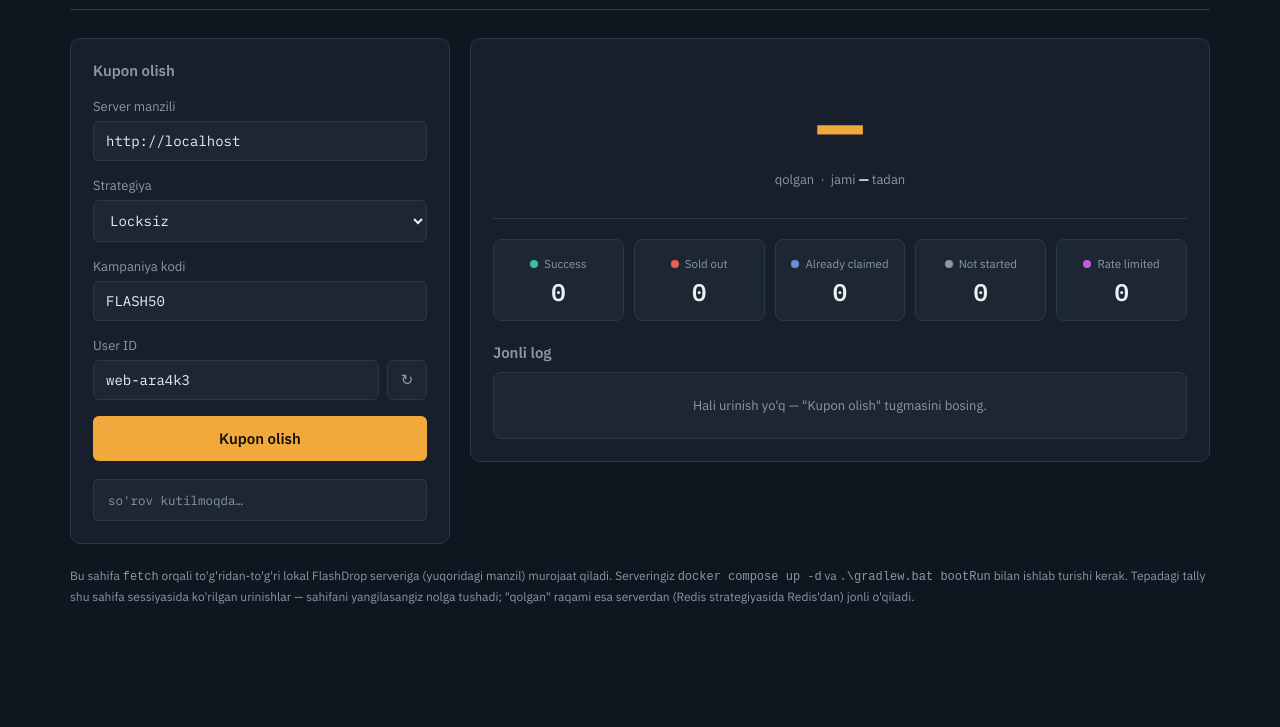
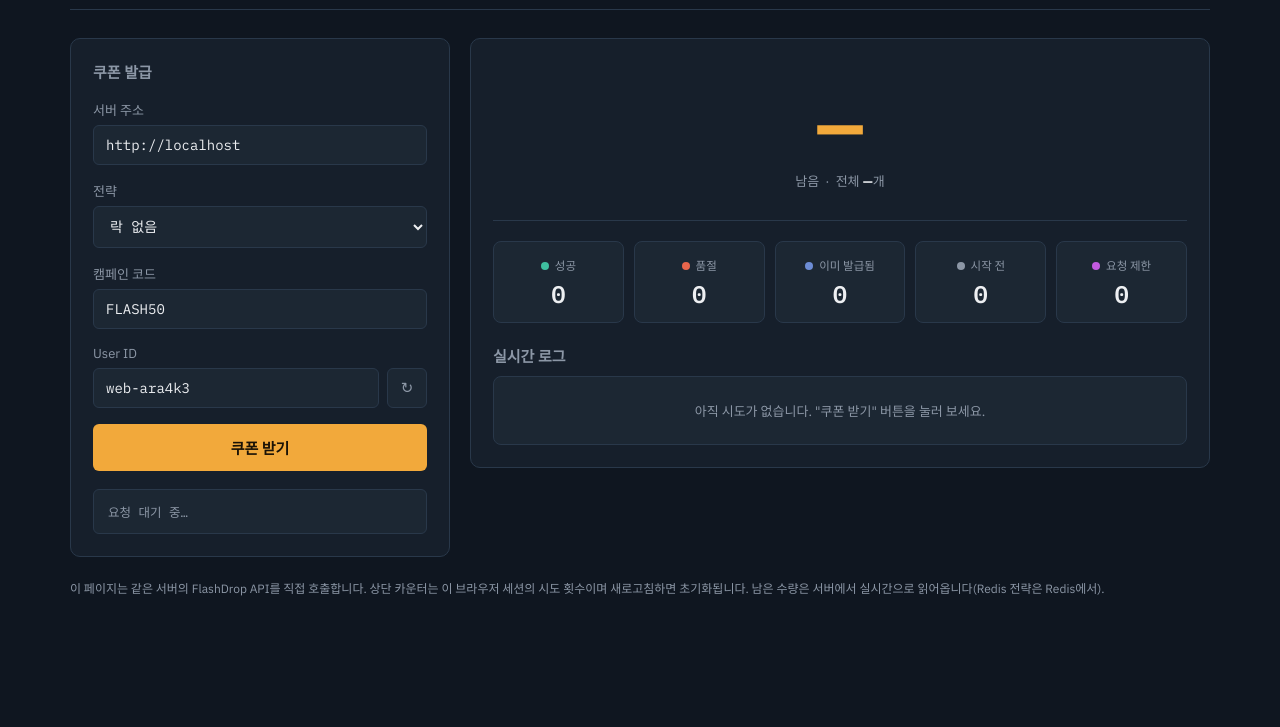
Before and after one commit to kicheol83/flashdrop, a plain HTML site: page frontend/index.html in a window 1280 px wide. Shown: the part 73-800 px from the top of the page. Drawn offline with Linux system fonts and the light colour scheme; no server answers.

Commit message:
feat(web): add ko/en/uz language switch with korean default

```diff
--- a/frontend/index.html
+++ b/frontend/index.html
@@ -1,10 +1,10 @@
 <!DOCTYPE html>
-<html lang="uz">
+<html lang="ko">
 <head>
 <meta charset="UTF-8">
 <meta name="viewport" content="width=device-width, initial-scale=1.0">
 <link rel="icon" type="image/svg+xml" href="favicon.svg">
-<title>FlashDrop — jonli konsol</title>
+<title>FlashDrop</title>
 <link rel="preconnect" href="https://fonts.googleapis.com">
 <link rel="preconnect" href="https://fonts.gstatic.com" crossorigin>
 <link href="https://fonts.googleapis.com/css2?family=IBM+Plex+Mono:wght@400;500;600;700&family=IBM+Plex+Sans:wght@400;500;600;700&display=swap" rel="stylesheet">
@@ -75,6 +75,39 @@
   }
 
   .status-pill b { color: var(--text); font-weight: 600; }
+
+  .header-right {
+    display: flex;
+    align-items: center;
+    gap: 12px;
+    flex-wrap: wrap;
+  }
+
+  .lang-switch {
+    display: flex;
+    border: 1px solid var(--border);
+    border-radius: 20px;
+    overflow: hidden;
+    background: var(--panel);
+  }
+
+  .lang-switch button {
+    font-family: var(--mono);
+    font-size: 12px;
+    font-weight: 600;
+    padding: 6px 12px;
+    border: none;
+    background: transparent;
+    color: var(--muted);
+    cursor: pointer;
+  }
+
+  .lang-switch button:hover { color: var(--text); }
+
+  .lang-switch button.active {
+    background: var(--accent);
+    color: var(--bg);
+  }
 
   .grid {
     display: grid;
@@ -349,33 +382,40 @@
 
   <header class="top">
     <div class="wordmark">FLASH<span>DROP</span></div>
-    <div class="status-pill">
-      <b id="pillCode">FLASH50</b> · <span id="pillStrategy">Locksiz</span>
+    <div class="header-right">
+      <div class="status-pill">
+        <b id="pillCode">FLASH50</b> · <span id="pillStrategy"></span>
+      </div>
+      <div class="lang-switch" role="group" aria-label="Language">
+        <button type="button" data-lang="ko">KO</button>
+        <button type="button" data-lang="en">EN</button>
+        <button type="button" data-lang="uz">UZ</button>
+      </div>
     </div>
   </header>
 
   <div class="grid">
 
     <section class="panel">
-      <h2>Kupon olish</h2>
+      <h2 data-i18n="claimTitle"></h2>
 
       <div class="field">
-        <label for="baseUrl">Server manzili</label>
+        <label for="baseUrl" data-i18n="serverUrl"></label>
         <input id="baseUrl" type="text" value="http://localhost:8080">
       </div>
 
       <div class="field">
-        <label for="strategy">Strategiya</label>
+        <label for="strategy" data-i18n="strategy"></label>
         <select id="strategy">
-          <option value="nolock" data-code="FLASH50">Locksiz</option>
+          <option value="nolock" data-code="FLASH50" data-i18n="strategyNolock"></option>
           <option value="forupdate" data-code="FLASH50">SELECT FOR UPDATE</option>
-          <option value="optimistic" data-code="FLASH50">Optimistic lock</option>
-          <option value="redis" data-code="FLASH50-REDIS">Redis atomik</option>
+          <option value="optimistic" data-code="FLASH50" data-i18n="strategyOptimistic"></option>
+          <option value="redis" data-code="FLASH50-REDIS" data-i18n="strategyRedis"></option>
         </select>
       </div>
 
       <div class="field">
-        <label for="campaignCode">Kampaniya kodi</label>
+        <label for="campaignCode" data-i18n="campaignCode"></label>
         <input id="campaignCode" type="text" value="FLASH50">
       </div>
 
@@ -383,43 +423,41 @@
         <label for="userId">User ID</label>
         <div class="field-row">
           <input id="userId" type="text">
-          <button class="icon-btn" id="regenBtn" title="Yangi user ID">↻</button>
+          <button class="icon-btn" id="regenBtn" data-i18n-title="newUserId">↻</button>
         </div>
       </div>
 
-      <button class="primary" id="claimBtn">Kupon olish</button>
-      <button class="secondary" id="syncBtn" style="display:none;">Redis'ni sinxronlash (init)</button>
+      <button class="primary" id="claimBtn" data-i18n="claimButton"></button>
+      <button class="secondary" id="syncBtn" style="display:none;" data-i18n="syncButton"></button>
 
-      <div class="response-box" id="responseBox">so'rov kutilmoqda…</div>
+      <div class="response-box" id="responseBox" data-i18n="waiting"></div>
     </section>
 
     <section class="panel">
       <div class="hero">
         <div class="remaining" id="remainingNum">—</div>
-        <div class="label">qolgan &nbsp;·&nbsp; jami <b id="totalNum">—</b> tadan</div>
+        <div class="label"><span data-i18n="remaining"></span> &nbsp;·&nbsp; <span data-i18n="totalPrefix"></span> <b id="totalNum">—</b><span data-i18n="totalSuffix"></span></div>
       </div>
 
       <div class="tally">
-        <div class="tally-item"><span class="dot success"></span><span class="l">Success</span><span class="n" id="cSuccess">0</span></div>
-        <div class="tally-item"><span class="dot soldout"></span><span class="l">Sold out</span><span class="n" id="cSoldOut">0</span></div>
-        <div class="tally-item"><span class="dot already"></span><span class="l">Already claimed</span><span class="n" id="cAlready">0</span></div>
-        <div class="tally-item"><span class="dot notstarted"></span><span class="l">Not started</span><span class="n" id="cNotStarted">0</span></div>
-        <div class="tally-item"><span class="dot ratelimited"></span><span class="l">Rate limited</span><span class="n" id="cRateLimited">0</span></div>
+        <div class="tally-item"><span class="dot success"></span><span class="l" data-i18n="tallySuccess"></span><span class="n" id="cSuccess">0</span></div>
+        <div class="tally-item"><span class="dot soldout"></span><span class="l" data-i18n="tallySoldOut"></span><span class="n" id="cSoldOut">0</span></div>
+        <div class="tally-item"><span class="dot already"></span><span class="l" data-i18n="tallyAlready"></span><span class="n" id="cAlready">0</span></div>
+        <div class="tally-item"><span class="dot notstarted"></span><span class="l" data-i18n="tallyNotStarted"></span><span class="n" id="cNotStarted">0</span></div>
+        <div class="tally-item"><span class="dot ratelimited"></span><span class="l" data-i18n="tallyRateLimited"></span><span class="n" id="cRateLimited">0</span></div>
       </div>
 
       <div class="ticker-head">
-        <h2>Jonli log</h2>
+        <h2 data-i18n="liveLog"></h2>
       </div>
       <div class="ticker" id="ticker">
-        <div class="empty">Hali urinish yo'q — "Kupon olish" tugmasini bosing.</div>
+        <div class="empty" data-i18n="emptyLog"></div>
       </div>
     </section>
 
   </div>
 
-  <footer class="note">
-    Bu sahifa <code>fetch</code> orqali to'g'ridan-to'g'ri lokal FlashDrop serveriga (yuqoridagi manzil) murojaat qiladi. Serveringiz <code>docker compose up -d</code> va <code>.\gradlew.bat bootRun</code> bilan ishlab turishi kerak. Tepadagi tally shu sahifa sessiyasida ko'rilgan urinishlar — sahifani yangilasangiz nolga tushadi; "qolgan" raqami esa serverdan (Redis strategiyasida Redis'dan) jonli o'qiladi.
-  </footer>
+  <footer class="note" data-i18n="footer"></footer>
 
 </div>
 
@@ -431,12 +469,112 @@
     redis: 'FLASH50-REDIS'
   };
 
-  const STRATEGY_LABEL = {
-    nolock: 'Locksiz',
-    forupdate: 'SELECT FOR UPDATE',
-    optimistic: 'Optimistic lock',
-    redis: 'Redis atomik'
+  const I18N = {
+    ko: {
+      claimTitle: '쿠폰 발급',
+      serverUrl: '서버 주소',
+      strategy: '전략',
+      strategyNolock: '락 없음',
+      strategyForupdate: 'SELECT FOR UPDATE',
+      strategyOptimistic: '낙관적 락',
+      strategyRedis: 'Redis 원자적 처리',
+      campaignCode: '캠페인 코드',
+      newUserId: '새 User ID',
+      claimButton: '쿠폰 받기',
+      syncButton: 'Redis 동기화 (init)',
+      waiting: '요청 대기 중…',
+      remaining: '남음',
+      totalPrefix: '전체',
+      totalSuffix: '개',
+      tallySuccess: '성공',
+      tallySoldOut: '품절',
+      tallyAlready: '이미 발급됨',
+      tallyNotStarted: '시작 전',
+      tallyRateLimited: '요청 제한',
+      liveLog: '실시간 로그',
+      emptyLog: '아직 시도가 없습니다. "쿠폰 받기" 버튼을 눌러 보세요.',
+      footer: '이 페이지는 같은 서버의 FlashDrop API를 직접 호출합니다. 상단 카운터는 이 브라우저 세션의 시도 횟수이며 새로고침하면 초기화됩니다. 남은 수량은 서버에서 실시간으로 읽어옵니다(Redis 전략은 Redis에서).',
+      emptyUserId: 'User ID는 비어 있을 수 없습니다.',
+      requestFailed: '요청 실패: ',
+      checkServer: '서버가 실행 중인지 확인하세요.',
+      synced: 'Redis 캠페인 동기화 완료: {code} (50개)',
+      syncFailed: '동기화 실패: '
+    },
+    en: {
+      claimTitle: 'Claim a coupon',
+      serverUrl: 'Server address',
+      strategy: 'Strategy',
+      strategyNolock: 'No lock',
+      strategyForupdate: 'SELECT FOR UPDATE',
+      strategyOptimistic: 'Optimistic lock',
+      strategyRedis: 'Redis atomic',
+      campaignCode: 'Campaign code',
+      newUserId: 'New user ID',
+      claimButton: 'Claim coupon',
+      syncButton: 'Sync Redis (init)',
+      waiting: 'waiting for a request…',
+      remaining: 'remaining',
+      totalPrefix: 'of',
+      totalSuffix: ' total',
+      tallySuccess: 'Success',
+      tallySoldOut: 'Sold out',
+      tallyAlready: 'Already claimed',
+      tallyNotStarted: 'Not started',
+      tallyRateLimited: 'Rate limited',
+      liveLog: 'Live log',
+      emptyLog: 'No attempts yet — press "Claim coupon".',
+      footer: 'This page calls the FlashDrop API on the same server. The counters above count attempts in this browser session and reset on refresh; the remaining quantity is read live from the server (from Redis for the Redis strategy).',
+      emptyUserId: 'User ID cannot be empty.',
+      requestFailed: 'Request failed: ',
+      checkServer: 'Check that the server is running.',
+      synced: 'Redis campaign synced: {code} (50 coupons)',
+      syncFailed: 'Sync failed: '
+    },
+    uz: {
+      claimTitle: 'Kupon olish',
+      serverUrl: 'Server manzili',
+      strategy: 'Strategiya',
+      strategyNolock: 'Locksiz',
+      strategyForupdate: 'SELECT FOR UPDATE',
+      strategyOptimistic: 'Optimistic lock',
+      strategyRedis: 'Redis atomik',
+      campaignCode: 'Kampaniya kodi',
+      newUserId: 'Yangi user ID',
+      claimButton: 'Kupon olish',
+      syncButton: "Redis'ni sinxronlash (init)",
+      waiting: "so'rov kutilmoqda…",
+      remaining: 'qolgan',
+      totalPrefix: 'jami',
+      totalSuffix: ' tadan',
+      tallySuccess: 'Muvaffaqiyatli',
+      tallySoldOut: 'Tugadi',
+      tallyAlready: 'Allaqachon olingan',
+      tallyNotStarted: 'Boshlanmagan',
+      tallyRateLimited: 'Cheklangan',
+      liveLog: 'Jonli log',
+      emptyLog: 'Hali urinish yo\'q — "Kupon olish" tugmasini bosing.',
+      footer: "Bu sahifa shu serverdagi FlashDrop API'ga to'g'ridan-to'g'ri murojaat qiladi. Tepadagi hisoblagichlar shu brauzer sessiyasidagi urinishlar — sahifani yangilasangiz nolga tushadi; qolgan miqdor esa serverdan (Redis strategiyasida Redis'dan) jonli o'qiladi.",
+      emptyUserId: "User ID bo'sh bo'lishi mumkin emas",
+      requestFailed: "So'rov muvaffaqiyatsiz: ",
+      checkServer: 'Server ishlab turganini tekshiring.',
+      synced: 'Redis kampaniyasi sinxronlandi: {code} (50 dona)',
+      syncFailed: 'Sync muvaffaqiyatsiz: '
+    }
   };
+
+  const LOCALES = { ko: 'ko-KR', en: 'en-US', uz: 'uz-UZ' };
+  const STRATEGY_KEY = {
+    nolock: 'strategyNolock',
+    forupdate: 'strategyForupdate',
+    optimistic: 'strategyOptimistic',
+    redis: 'strategyRedis'
+  };
+
+  let lang = 'ko';
+
+  function t(key) {
+    return I18N[lang][key];
+  }
 
   const els = {
     baseUrl: document.getElementById('baseUrl'),
@@ -463,6 +601,28 @@
     els.baseUrl.value = location.origin;
   }
 
+  function applyLanguage(next) {
+    lang = I18N[next] ? next : 'ko';
+    document.documentElement.lang = lang;
+    document.querySelectorAll('[data-i18n]').forEach((el) => {
+      el.textContent = t(el.dataset.i18n);
+    });
+    document.querySelectorAll('[data-i18n-title]').forEach((el) => {
+      el.title = t(el.dataset.i18nTitle);
+    });
+    document.querySelectorAll('.lang-switch button').forEach((btn) => {
+      btn.classList.toggle('active', btn.dataset.lang === lang);
+    });
+    updatePill();
+    try {
+      localStorage.setItem('flashdrop.lang', lang);
+    } catch (e) {}
+  }
+
+  document.querySelectorAll('.lang-switch button').forEach((btn) => {
+    btn.addEventListener('click', () => applyLanguage(btn.dataset.lang));
+  });
+
   const counts = { SUCCESS: 0, SOLD_OUT: 0, ALREADY_CLAIMED: 0, CAMPAIGN_NOT_STARTED: 0, RATE_LIMITED: 0 };
   let statusTimer = null;
   let lastRemaining = null;
@@ -477,7 +637,7 @@
 
   function updatePill() {
     els.pillCode.textContent = els.campaignCode.value || '—';
-    els.pillStrategy.textContent = STRATEGY_LABEL[els.strategy.value];
+    els.pillStrategy.textContent = t(STRATEGY_KEY[els.strategy.value]);
   }
 
   function onStrategyChange() {
@@ -502,7 +662,7 @@
 
     const row = document.createElement('div');
     row.className = 'ticker-row';
-    const time = new Date().toLocaleTimeString('uz-UZ', { hour12: false });
+    const time = new Date().toLocaleTimeString(LOCALES[lang], { hour12: false });
     row.innerHTML =
       '<span class="time">' + time + '</span>' +
       '<span class="who">' + userId + '</span>' +
@@ -515,9 +675,10 @@
   }
 
   async function claim() {
+    els.responseBox.removeAttribute('data-i18n');
     const userId = els.userId.value.trim();
     if (!userId) {
-      els.responseBox.textContent = 'User ID bo\'sh bo\'lishi mumkin emas';
+      els.responseBox.textContent = t('emptyUserId');
       els.responseBox.className = 'response-box bad';
       return;
     }
@@ -546,7 +707,7 @@
         prependTicker('ERROR', userId);
       }
     } catch (err) {
-      els.responseBox.textContent = 'So\'rov muvaffaqiyatsiz: ' + err.message + '\n\nServer ishlab turganini va CORS sozlamalarini tekshiring.';
+      els.responseBox.textContent = t('requestFailed') + err.message + '\n\n' + t('checkServer');
       els.responseBox.className = 'response-box bad';
       prependTicker('ERROR', userId);
     } finally {
@@ -556,6 +717,7 @@
   }
 
   async function syncRedis() {
+    els.responseBox.removeAttribute('data-i18n');
     els.syncBtn.disabled = true;
     const url = els.baseUrl.value.replace(/\/$/, '') + '/api/v1/redis/campaigns';
     const startsAt = new Date(Date.now() - 60000).toISOString().slice(0, 19);
@@ -565,10 +727,10 @@
         headers: { 'Content-Type': 'application/json' },
         body: JSON.stringify({ code: els.campaignCode.value, totalQuantity: 50, startsAt: startsAt })
       });
-      els.responseBox.textContent = 'Redis kampaniyasi sinxronlandi: ' + els.campaignCode.value + ' (50 dona)';
+      els.responseBox.textContent = t('synced').replace('{code}', els.campaignCode.value);
       els.responseBox.className = 'response-box ok';
     } catch (err) {
-      els.responseBox.textContent = 'Sync muvaffaqiyatsiz: ' + err.message;
+      els.responseBox.textContent = t('syncFailed') + err.message;
       els.responseBox.className = 'response-box bad';
     } finally {
       els.syncBtn.disabled = false;
@@ -615,7 +777,11 @@
   els.baseUrl.addEventListener('change', restartStatusPolling);
 
   els.userId.value = randomUserId();
-  updatePill();
+  let savedLang = null;
+  try {
+    savedLang = localStorage.getItem('flashdrop.lang');
+  } catch (e) {}
+  applyLanguage(savedLang || 'ko');
   restartStatusPolling();
 </script>
 </body>
```
